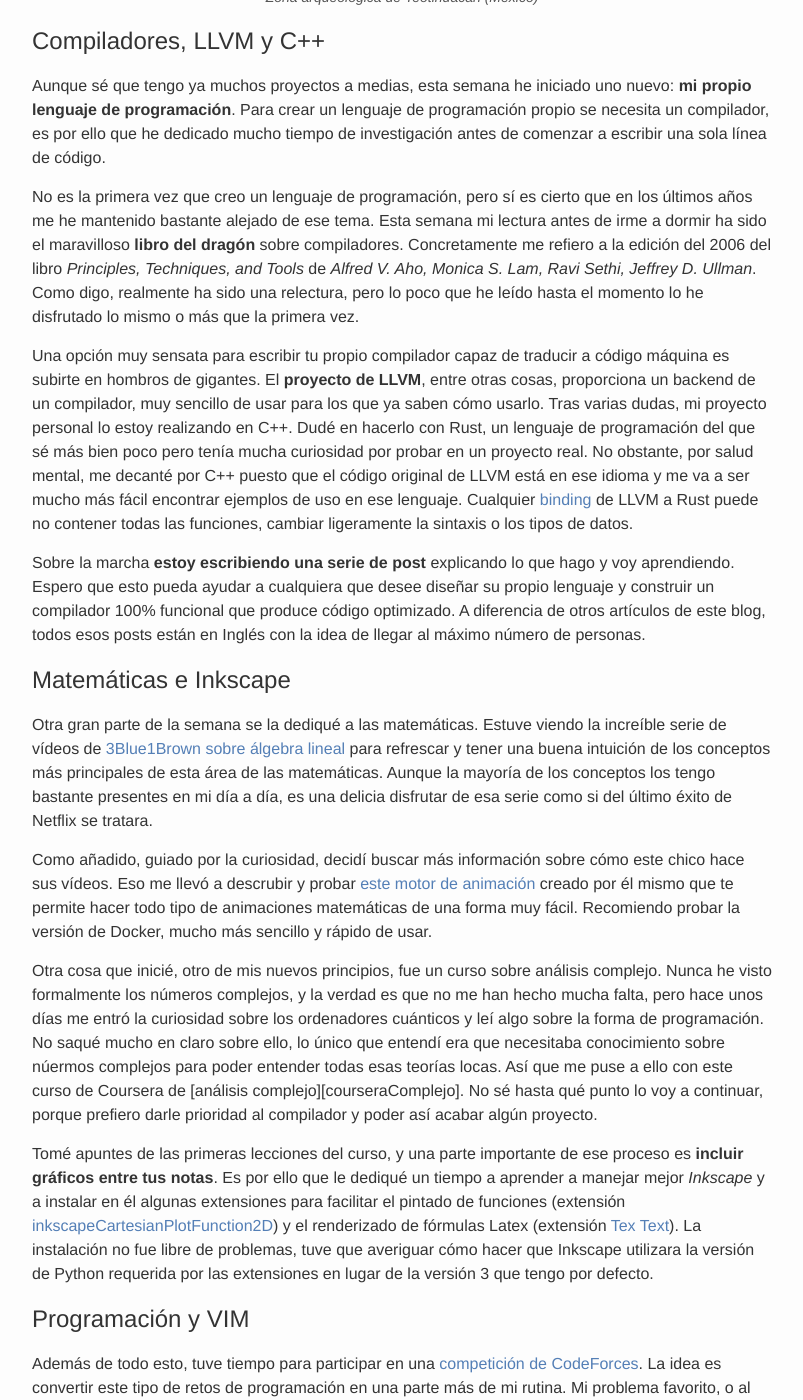
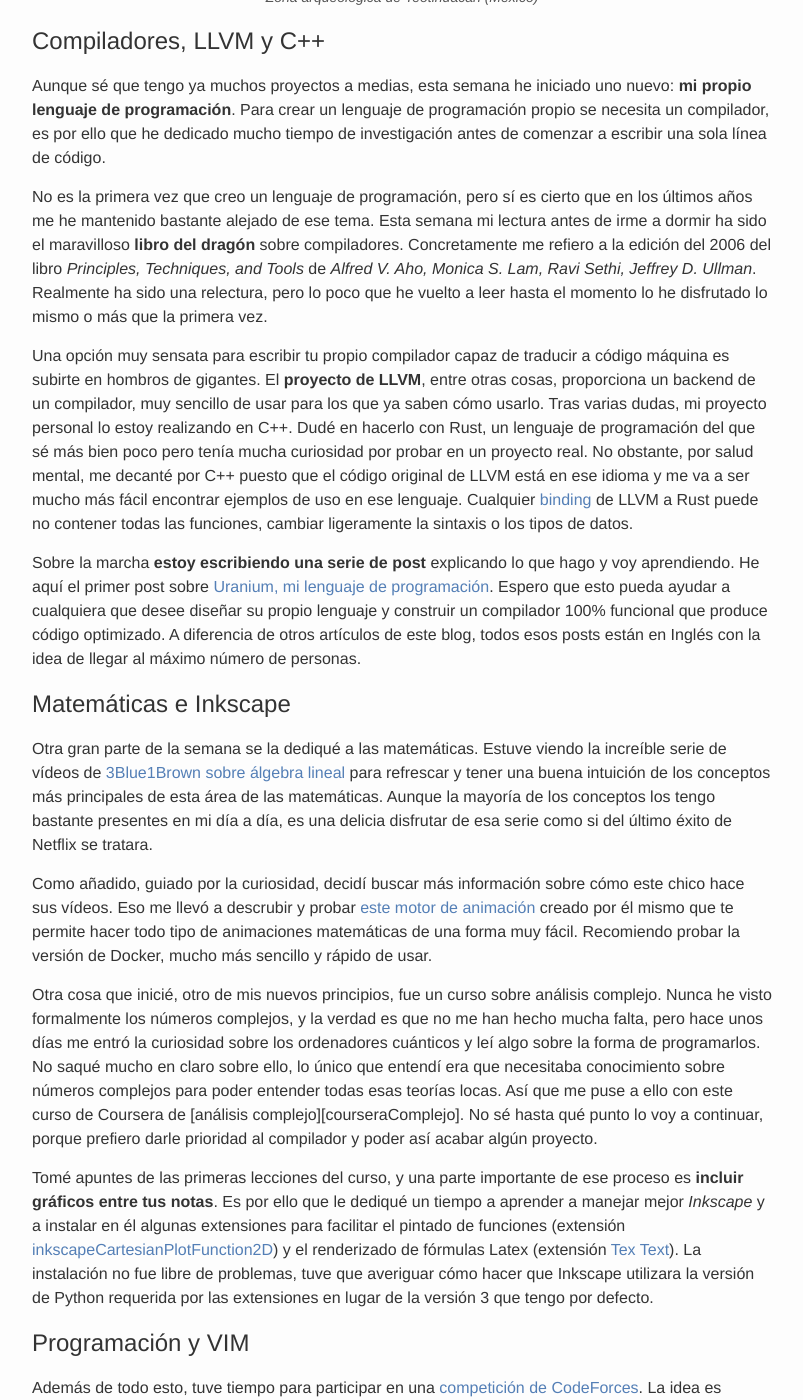
Before and after one commit to guiferviz/guiferviz.github.io, a Jekyll site: the page built from _posts/2020-04-08-week-15.md, in a window 1280 px wide and 1400 px high, scrolled down 890 px. Shown: the whole window, without its empty margins (238-1041 px from the left). Built offline with Jekyll 4.4.1, drawn with Linux system fonts in a browser that asks for light colours; comment, search, counter and statistics services are not loaded.

Commit message:
Correcting some post-publication bugs in Week 15 summary.

```diff
--- a/_posts/2020-04-08-week-15.md
+++ b/_posts/2020-04-08-week-15.md
@@ -42,7 +42,7 @@ Esta semana mi lectura antes de irme a dormir ha sido el maravilloso
 Concretamente me refiero a la edición del 2006 del libro
 *Principles, Techniques, and Tools* de
 *Alfred V. Aho, Monica S. Lam, Ravi Sethi, Jeffrey D. Ullman*.
-Como digo, realmente ha sido una relectura, pero lo poco que he leído hasta el
+Realmente ha sido una relectura, pero lo poco que he vuelto a leer hasta el
 momento lo he disfrutado lo mismo o más que la primera vez.
 
 Una opción muy sensata para escribir tu propio compilador capaz de traducir a
@@ -60,6 +60,7 @@ las funciones, cambiar ligeramente la sintaxis o los tipos de datos.
 
 Sobre la marcha **estoy escribiendo una serie de post** explicando lo que hago
 y voy aprendiendo.
+He aquí el primer post sobre [Uranium, mi lenguaje de programación][uranium00].
 Espero que esto pueda ayudar a cualquiera que desee diseñar su propio lenguaje
 y construir un compilador 100% funcional que produce código optimizado.
 A diferencia de otros artículos de este blog, todos esos posts están en Inglés
@@ -89,9 +90,9 @@ Otra cosa que inicié, otro de mis nuevos principios, fue un curso sobre
 análisis complejo.
 Nunca he visto formalmente los números complejos, y la verdad es que no me han
 hecho mucha falta, pero hace unos días me entró la curiosidad sobre los
-ordenadores cuánticos y leí algo sobre la forma de programación.
+ordenadores cuánticos y leí algo sobre la forma de programarlos.
 No saqué mucho en claro sobre ello, lo único que entendí era que necesitaba
-conocimiento sobre núermos complejos para poder entender todas esas teorías
+conocimiento sobre números complejos para poder entender todas esas teorías
 locas.
 Así que me puse a ello con este curso de Coursera de
 [análisis complejo][courseraComplejo].
```
Also changed, not shown: other parts of _posts/2020-04-08-week-15.md (+1 -0 lines), _includes/lib-loader.html (line endings or trailing spaces).
